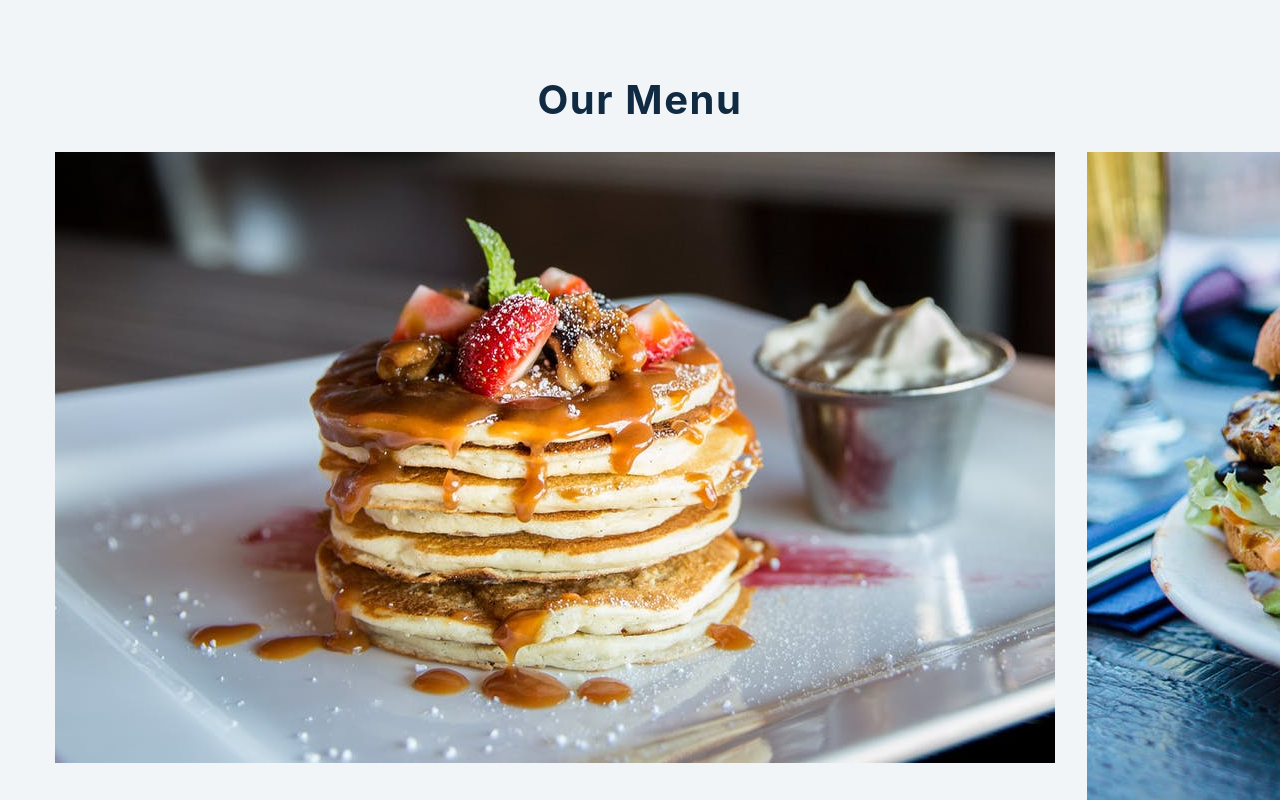
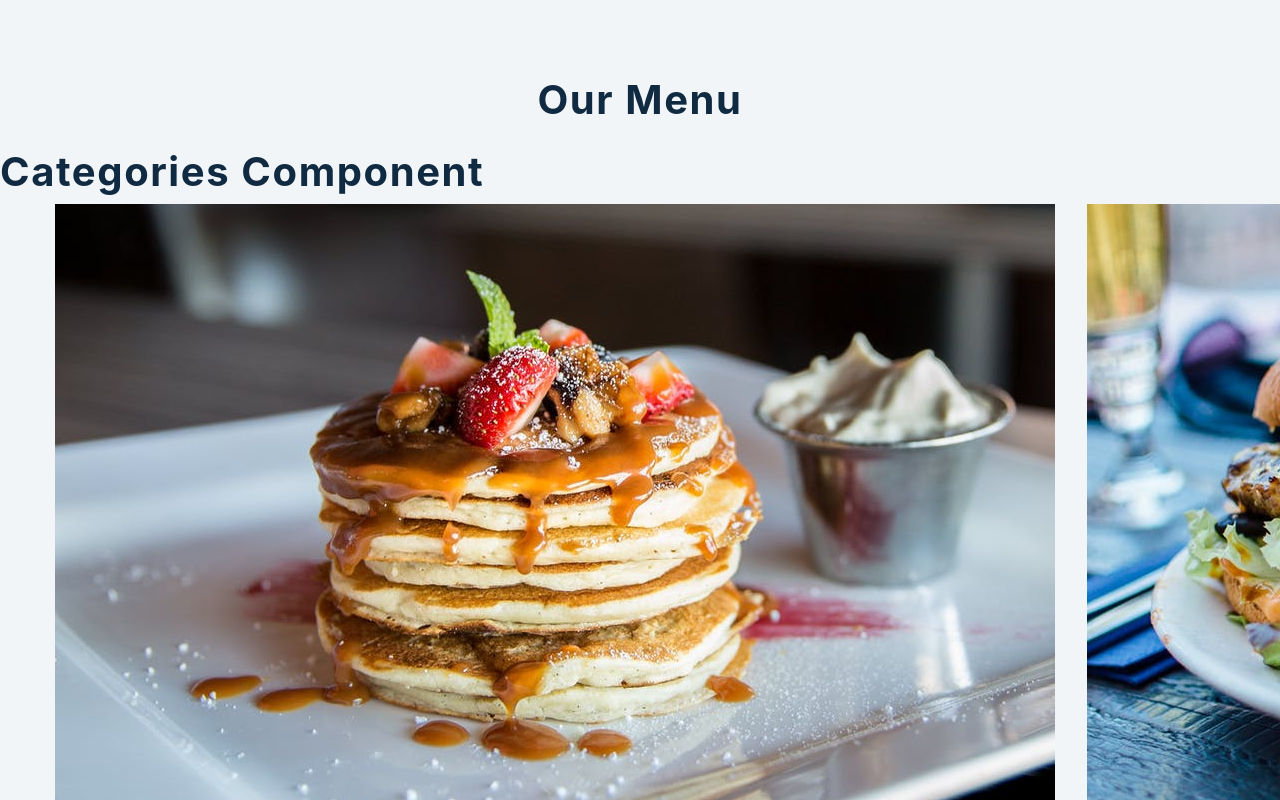
Before and after one commit to anamarijakukulj/practiceJS, a React (Vite) app in the folder LearnReact/menu-project/: page / in a window 1280 px wide. Shown: the top 800 px of the page. Built offline with nearby package versions, Linux system fonts and the light colour scheme; the HTML template or start-up script is replaced by a standard one.

Commit message:
Add filter

```diff
--- a/LearnReact/menu-project/src/App.jsx
+++ b/LearnReact/menu-project/src/App.jsx
@@ -2,14 +2,29 @@ import { useState } from "react";
 import menu from './data';
 import Title from "./Title";
 import Menu from './Menu';
+import Categories from "./Categories";
+
+const allCategories = ['all', ...new Set(menu.map((item) => item.category))];
 
 function App() {
   const [menuItems, setMenuItems] = useState(menu);
+  const [categories, setCategories] = useState(allCategories);
+
+  const filterItems = (category) => {
+    if(category === 'all') {
+      setMenuItems(menu);
+      return;
+    }
+
+    const newItems = menu.filter((item) => item.category === category);
+    setMenuItems(newItems);
+  }
 
   return (
     <main>
       <section className="menu">
         <Title text='our menu' />
+        <Categories categories={categories} filterItems={filterItems} />
         <Menu items={menuItems} />
       </section>
     </main>
```
